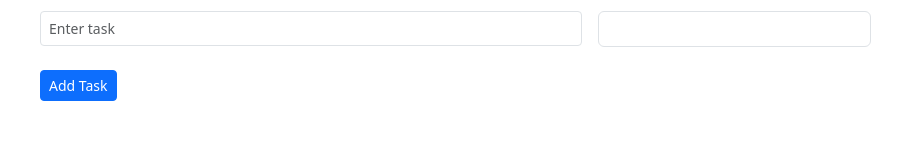
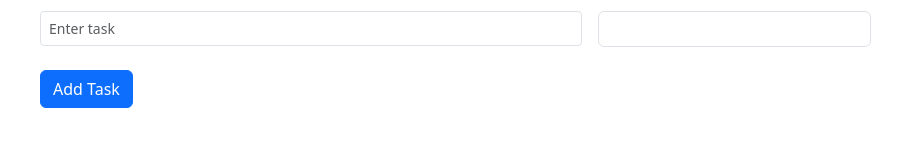
Before and after one commit to cyborgmachine/task-planner-app, a React (Create React App) app: page / in a window 1280 px wide. Shown: the part 147-300 px from the top of the page, without its empty margins (50-952 px from the left). Built offline with nearby package versions, Linux system fonts and the light colour scheme.

Commit message:
position changes

```diff
--- a/src/components/TaskPlanner.jsx
+++ b/src/components/TaskPlanner.jsx
@@ -117,7 +117,7 @@ const TaskPlanner = () => {
       </div>
       <div className="d-flex justify-content-start">
         {!editingTaskId ? (
-          <button className="btn btn-primary btn-sm m-2" onClick={handleAddTask}>
+          <button className="btn btn-primary btn-md m-2" onClick={handleAddTask}>
             Add Task
           </button>
         ) : (
@@ -128,13 +128,13 @@ const TaskPlanner = () => {
       </div>
       {selectedDate && (
         <div>
-          <h3 className='h3 mb-4'>Tasks for {selectedDate.toDateString()}</h3>
+          <h3 className='h3 mb-4 mt-5'>Tasks for {selectedDate.toDateString()}</h3>
           {tasksByDate[selectedDate.toISOString().split('T')[0]]?.map((task) => (
   <div className="d-flex justify-content-center align-items-md-center border border-dark-subtle mb-3" key={task.id}>
     <div className="d-flex flex-column">
-      <span className='mb-2 mt-2' style={{ textDecoration: task.done ? 'line-through' : 'none' }}>
+     <div className='p-3'> <span className='mb-2 mt-2' style={{ textDecoration: task.done ? 'line-through' : 'none' }}>
         {task.task}
-      </span>
+      </span> </div>
 
       <div className="d-flex justify-content-center align-items-md-center flex-wrap">
         {!editingTaskId && (
```
Also changed, not shown: 1 other file (tests, documents, lock files or other folders).
